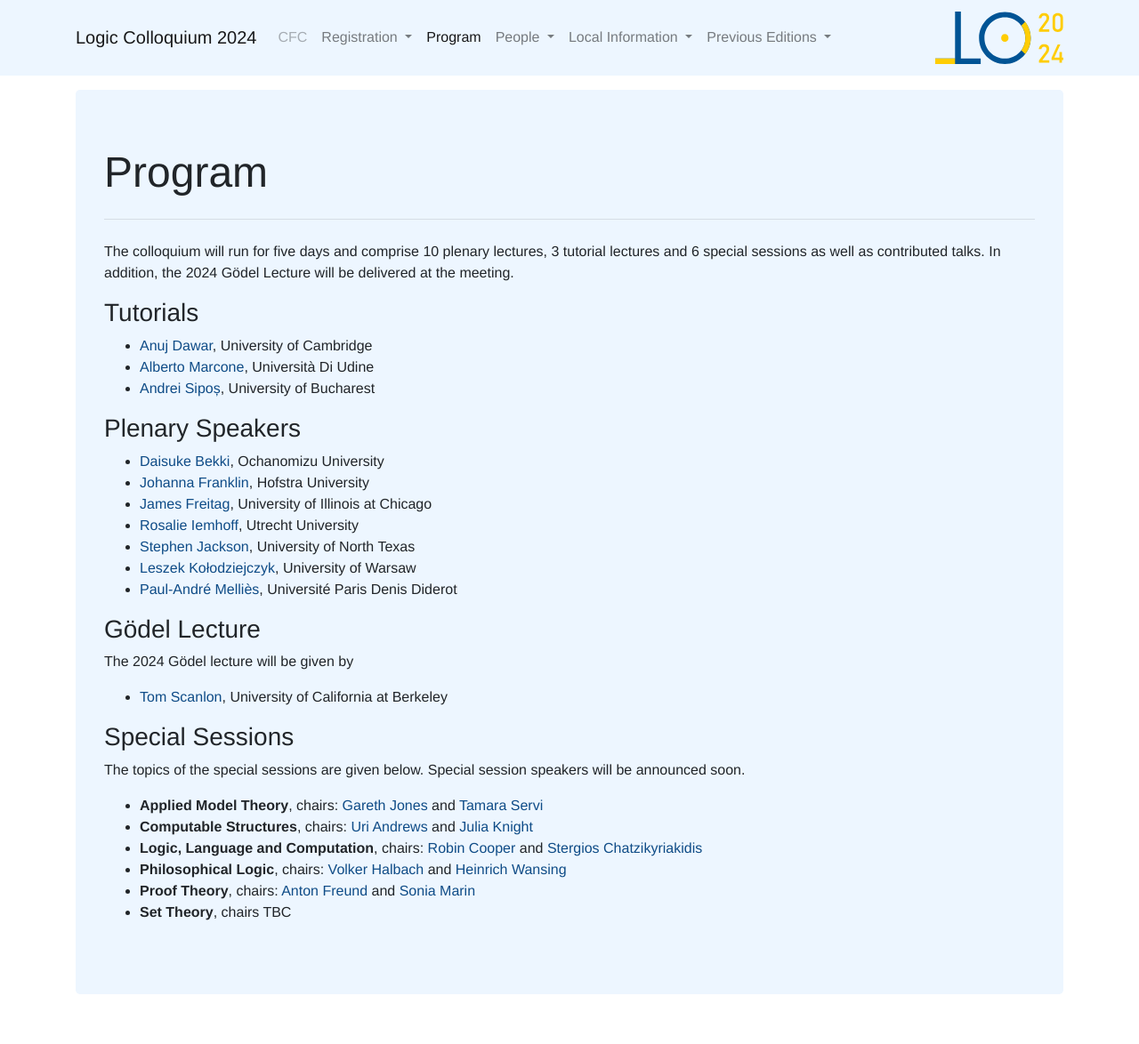
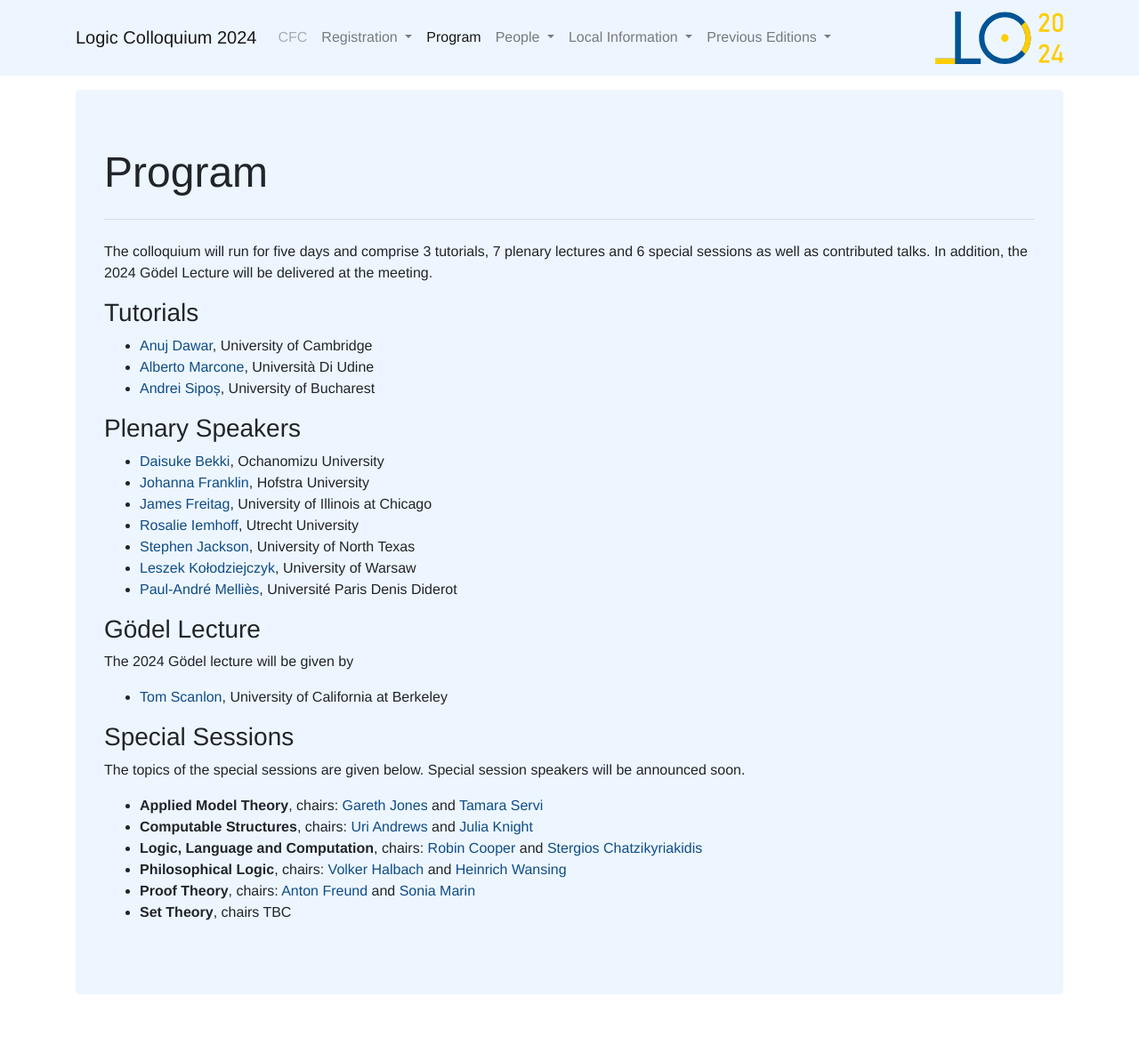
Before and after one commit to LC2024/LC2024.github.io, a Jekyll site: the page built from program/index.md, in a window 1280 px wide. Shown: the whole page at 89% size. Built offline with Jekyll 4.4.1, drawn with Linux system fonts in a browser that asks for light colours; some web fonts are replaced.

Commit message:
Update index.md

```diff
--- a/program/index.md
+++ b/program/index.md
@@ -4,7 +4,7 @@ layout: default
 title: Program
 ---
 
-The colloquium will run for five days and comprise 10 plenary lectures, 3 tutorial lectures and 6 special sessions as well as contributed talks. In addition, the 2024 Gödel Lecture will be delivered at the meeting.
+The colloquium will run for five days and comprise 3 tutorials, 7 plenary lectures and 6 special sessions as well as contributed talks. In addition, the 2024 Gödel Lecture will be delivered at the meeting.
 
 ### Tutorials
 
```
